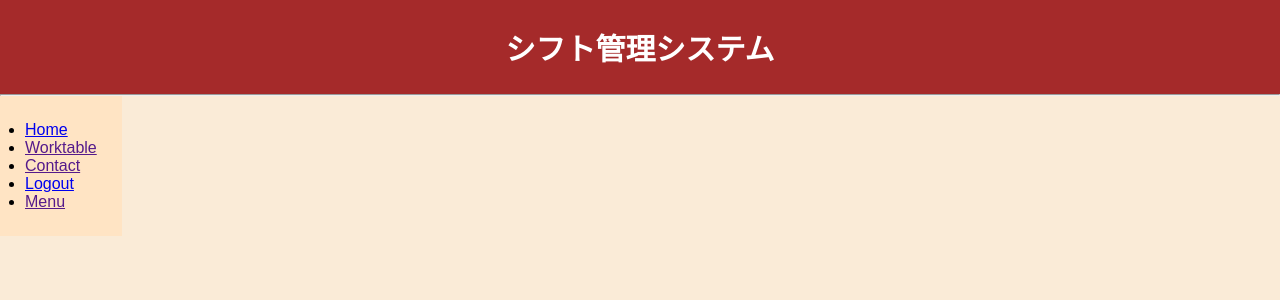
After one commit to DCNTT/anhlavodich, a Django app: page /home/ in a window 1280 px wide. The commit adds this page. Shown: the top 300 px of the page. Run offline with Django 4.2, Linux system fonts and the light colour scheme; a user stored in the database is signed in.

Commit message:
add homepage and login , logout

```diff
--- a/mainp/login/static/shift/style.css
+++ b/mainp/login/static/shift/style.css
@@ -11,6 +11,11 @@ h1{
 h2{
     text-align: center;
     font-size: large;
+}
+.Taskbar {
+  position: fixed;
+  padding: 25px  25px;
+  background-color: bisque;
 }
 .form {
 
--- /dev/null
+++ b/mainp/login/templates/base/home.html
@@ -0,0 +1,25 @@
+        {% extends 'base/base.html' %}
+
+            {% block body %}
+
+        <ul class="Taskbar">
+            <li><a href={% url "home" %}>Home</a></li>
+            <li><a href="">Worktable</a></li>
+            <li><a href="">Contact</a></li>
+            <li><a href={% url "Login" %}>Logout</a></li>
+            <li><a href="">Menu</a></li>
+        </ul>
+
+
+
+
+
+
+
+
+
+
+
+
+
+            {% endblock %}
--- a/mainp/login/templates/base/login2.html
+++ /dev/null
@@ -1 +0,0 @@
-<h2>hello everyone ! </h2>
--- a/mainp/login/urls.py
+++ b/mainp/login/urls.py
@@ -3,4 +3,5 @@ from .import views
 
 urlpatterns = [
     path('',views.Login.as_view(), name = 'Login' ),
+    path('home/', views.Home, name = 'home'),
 ]
--- a/mainp/login/views.py
+++ b/mainp/login/views.py
@@ -1,8 +1,9 @@
-from django.shortcuts import render
+from django.shortcuts import render, redirect
 from .forms import Loginform
 from django.views import View
-from django.contrib.auth import authenticate, login
+from django.contrib.auth import authenticate, login , logout
 from django.http import HttpResponse
+from django.contrib.auth.decorators import login_required
 # Create your views here.
 
 
@@ -23,7 +24,15 @@ class Login(View):
 
         if user is not None:
             login(request, user)
-            return HttpResponse('Login success!')
+            return render(request, 'base/home.html')
 
         else:
             return HttpResponse('Login fault !!!')
+
+@login_required
+def Home(request):
+    return render(request, 'base/home.html')
+
+def Logout(request):
+    logout(request)
+    return redirect('Login')
```
